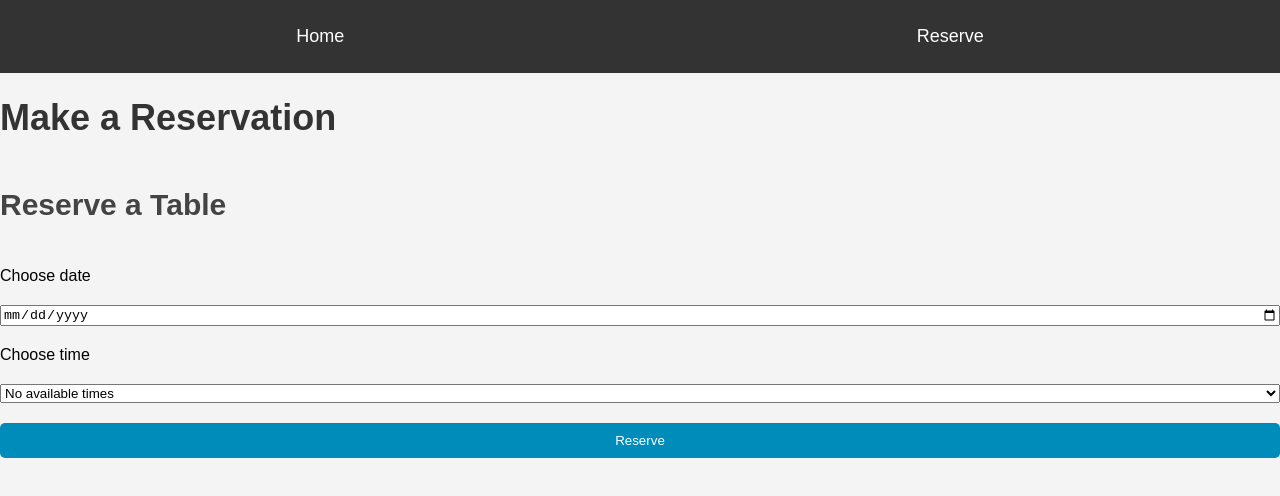
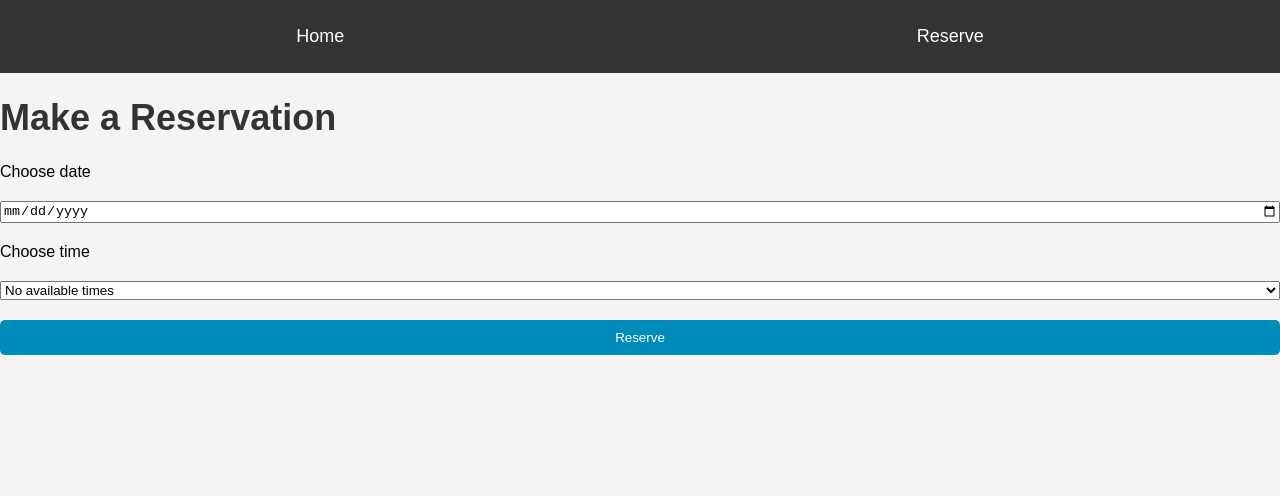
Before and after one commit to david-ivkovic/littlelemon, a React (Create React App) app: page /booking in a window 1280 px wide. Shown: the top 496 px of the page. Built offline with nearby package versions, Linux system fonts and the light colour scheme.

Commit message:
removed unneeded code

```diff
--- a/src/components/BookingForm.js
+++ b/src/components/BookingForm.js
@@ -45,7 +45,6 @@ function BookingForm() {
 
   return (
     <form style={{ display: 'grid', gap: '20px' }} aria-labelledby="booking-form">
-      <h2 id="booking-form">Reserve a Table</h2>
 
       {/* Date field */}
       <label htmlFor="res-date" id="res-date-label">Choose date</label>
--- a/src/components/Main.js
+++ b/src/components/Main.js
@@ -1,5 +1,3 @@
 import HomePage from './HomePage';
 
-HomePage();
-
 export default HomePage;
```
